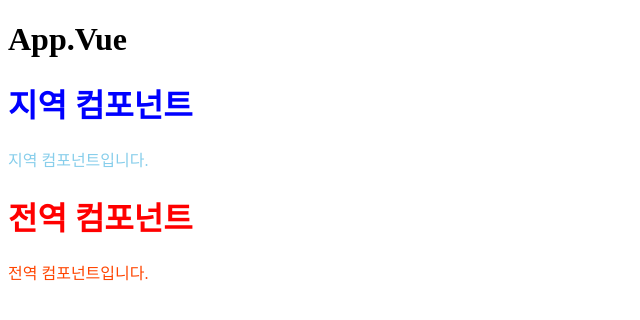
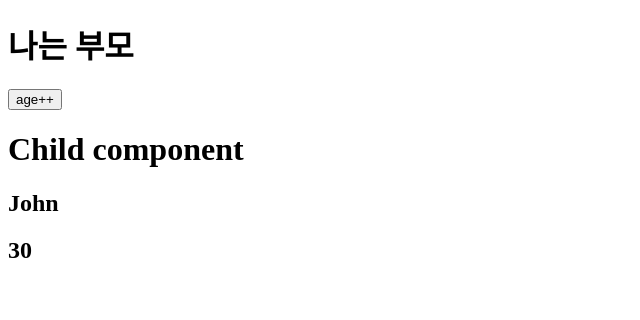
Before and after one commit to bani92/vue_practice, a Vue app: page / in a window 1280 px wide. Shown: the top 320 px of the page, without its empty margins (0-640 px from the left). Built offline with nearby package versions, Linux system fonts and the light colour scheme.

Commit message:
[20251123 props 자식컴포넌트에서는 readOnly]

```diff
--- a/src/App.vue
+++ b/src/App.vue
@@ -1,17 +1,28 @@
 <template>
   <div>
-    <h1>App.Vue</h1>
-    <!-- 파스칼 케이스  -->
-    <LocalChild />
-    <GlobalChild />
+    <h1>나는 부모</h1>
+    <button @click="ageInc">age++</button>
+    <ChildComponent v-bind:name="name" v-bind:age="age" />
   </div>
 </template>
 
 <script>
-import LocalChild from "./components/LocalChild.vue";
+import ChildComponent from "./components/ChildComponent.vue";
+
 export default {
+  data() {
+    return {
+      name: "John",
+      age: 30,
+    };
+  },
+  methods: {
+    ageInc() {
+      this.age++;
+    },
+  },
   components: {
-    LocalChild,
+    ChildComponent,
   },
 };
 </script>
--- /dev/null
+++ b/src/components/ChildComponent.vue
@@ -0,0 +1,18 @@
+<template>
+  <div>
+    <h1>Child component</h1>
+    <h2>{{ name }}</h2>
+    <h2>{{ age }}</h2>
+  </div>
+</template>
+
+<script>
+export default {
+  props: ["name", "age"],
+  created() {
+    console.log(this.name);
+  },
+};
+</script>
+
+<style lang="scss" scoped></style>
```
